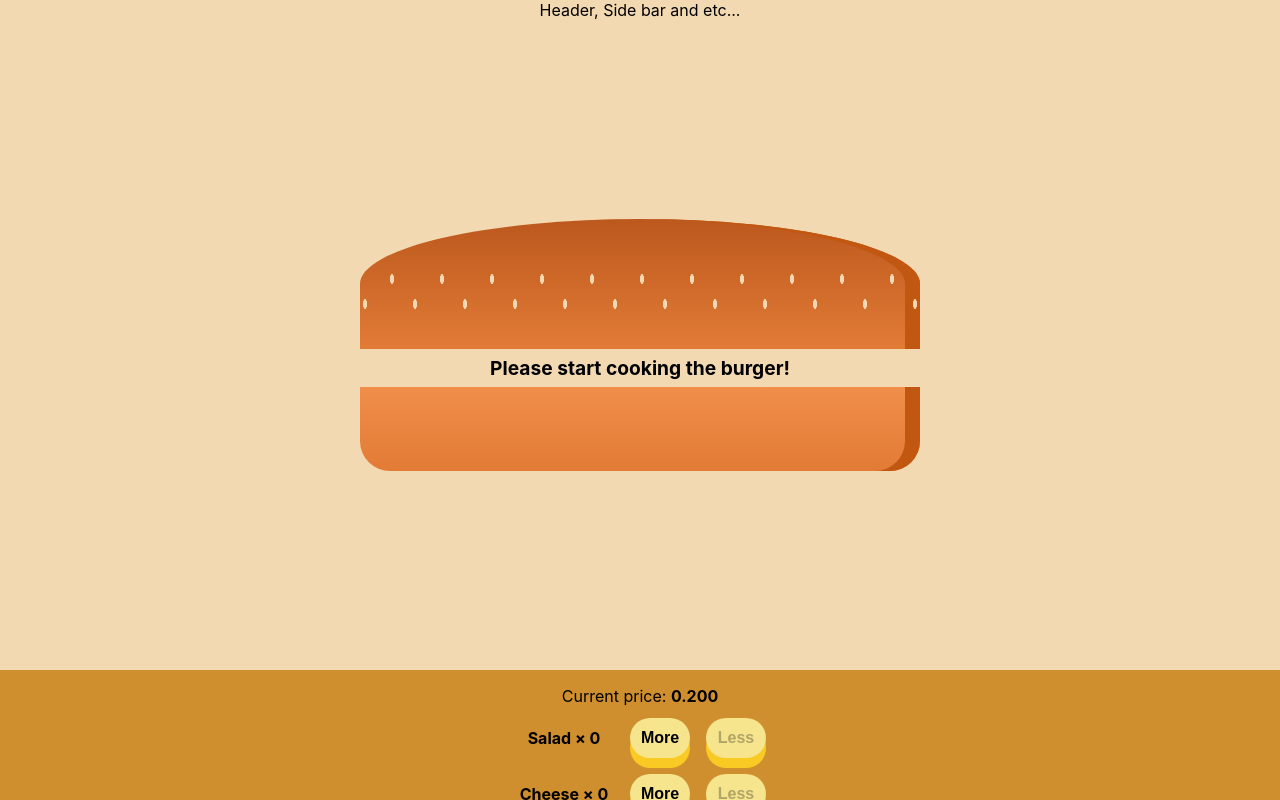
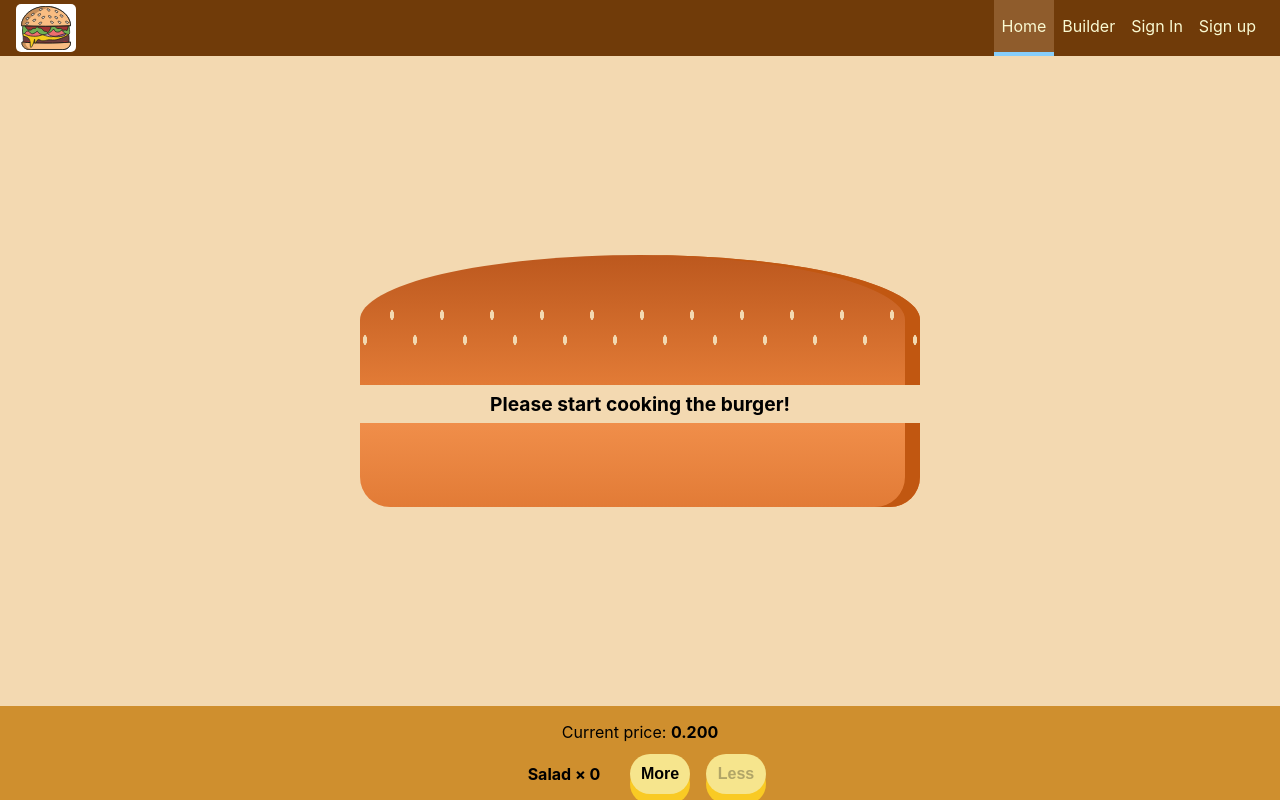
Before and after one commit to OlehKyba/burger-builder, a React (Create React App) app: page / in a window 1280 px wide. Shown: the top 800 px of the page. Built offline with nearby package versions, Linux system fonts and the light colour scheme.

Commit message:
Desktop header implementation

```diff
--- /dev/null
+++ b/src/components/Header/Logo/Logo.module.css
@@ -0,0 +1,13 @@
+.Logo {
+    height: 85%;
+    background-color: white;
+    width: 60px;
+    display: flex;
+    align-items: center;
+    justify-content: center;
+    border-radius: 5px;
+}
+
+.Logo img {
+    width: 50px;
+}
--- /dev/null
+++ b/src/components/Header/Logo/index.js
@@ -0,0 +1,14 @@
+import React from "react";
+
+import classes from "./Logo.module.css";
+import logo from "../../../assets/logo.svg";
+
+const Logo = () => {
+    return (
+        <div className={classes.Logo}>
+            <img src={logo} alt={"Burger Builder"}/>
+        </div>
+    );
+}
+
+export default Logo;
--- /dev/null
+++ b/src/components/Header/index.js
@@ -0,0 +1,20 @@
+import React from "react";
+
+import Nav from "../Navigation/Nav";
+import NavItem from "../Navigation/NavItem";
+import Logo from "./Logo";
+
+const Header = props => {
+  return (
+      <header>
+          <Nav logo={<Logo />}>
+              <NavItem link={"/"} active>Home</NavItem>
+              <NavItem link={"/"}>Builder</NavItem>
+              <NavItem link={"/"}>Sign In</NavItem>
+              <NavItem link={"/"}>Sign up</NavItem>
+          </Nav>
+      </header>
+  );
+};
+
+export default Header;
--- a/src/components/Layout.js
+++ b/src/components/Layout.js
@@ -1,12 +1,12 @@
 import React from 'react';
 import PropTypes from 'prop-types';
+
+import Header from "./Header";
 
 const Layout = props => {
     return(
         <>
-            <div>
-                Header, Side bar and etc...
-            </div>
+            <Header />
             <main>
                 {props.children}
             </main>
--- /dev/null
+++ b/src/components/Navigation/Nav/Nav.module.css
@@ -0,0 +1,14 @@
+.Nav {
+    background-color: #703b09;
+    box-sizing: border-box;
+    width: 100%;
+    height: 56px;
+    position: fixed;
+    top: 0;
+    left: 0;
+    display: flex;
+    align-items: center;
+    justify-content: space-between;
+    padding: 0 1rem;
+    z-index: 150;
+}
--- /dev/null
+++ b/src/components/Navigation/Nav/index.js
@@ -0,0 +1,28 @@
+import React from "react";
+import PropTypes from "prop-types";
+
+import classes from "./Nav.module.css";
+
+import RightNav from "../RightNav";
+import NavItem from "../NavItem";
+
+const Nav = props => {
+    return (
+        <nav className={classes.Nav}>
+            {props.logo}
+            <RightNav>
+                {props.children}
+            </RightNav>
+        </nav>
+    );
+}
+
+Nav.propTypes = {
+    logo: PropTypes.element,
+    children: PropTypes.oneOfType([
+        PropTypes.objectOf(NavItem),
+        PropTypes.arrayOf(PropTypes.objectOf(NavItem)),
+    ]),
+};
+
+export default Nav;
--- /dev/null
+++ b/src/components/Navigation/NavItem/NavItem.module.css
@@ -0,0 +1,28 @@
+.NavItem {
+    box-sizing: border-box;
+    height: 100%;
+    display: flex;
+    align-items: center;
+}
+
+.NavItem a {
+    box-sizing: border-box;
+    color: lightgoldenrodyellow;
+    text-decoration: none;
+    height: 100%;
+    border-bottom: transparent solid 4px;
+    display: flex;
+    justify-content: center;
+    align-items: center;
+    padding: 0 0.5rem;
+}
+
+.NavItem a:hover,
+.NavItem a:active,
+.NavItem a.Active{
+    background-color: #8f5c2c;
+}
+
+.NavItem a.Active {
+    border-bottom: 4px lightskyblue solid;
+}
--- /dev/null
+++ b/src/components/Navigation/NavItem/index.js
@@ -0,0 +1,27 @@
+import React from "react";
+import PropTypes from "prop-types";
+
+import classes from "./NavItem.module.css";
+
+const NavItem = props => {
+
+    return (
+        <li className={classes.NavItem}>
+            <a href={props.link} className={props.active ? classes.Active : undefined}>
+                {props.children}
+            </a>
+        </li>
+    );
+}
+
+NavItem.propTypes = {
+    active: PropTypes.bool,
+    link: PropTypes.string,
+    children: PropTypes.string,
+};
+
+NavItem.defaultProps = {
+    active: false,
+};
+
+export default NavItem;
--- /dev/null
+++ b/src/components/Navigation/RightNav/RightNav.module.css
@@ -0,0 +1,8 @@
+.RightNav {
+    margin: 0;
+    height: 100%;
+    display: flex;
+    justify-content: space-around;
+    align-items: center;
+    list-style: none;
+}
--- /dev/null
+++ b/src/components/Navigation/RightNav/index.js
@@ -0,0 +1,23 @@
+import React from "react";
+import PropTypes from "prop-types";
+
+import classes from "./RightNav.module.css";
+
+import NavItem from "../NavItem";
+
+const RightNav = props => {
+    return (
+        <ul className={classes.RightNav}>
+            {props.children}
+        </ul>
+    );
+}
+
+RightNav.propTypes = {
+    children: PropTypes.oneOfType([
+        PropTypes.objectOf(NavItem),
+        PropTypes.arrayOf(PropTypes.objectOf(NavItem)),
+    ]),
+};
+
+export default RightNav;
--- a/src/containers/Builder/index.js
+++ b/src/containers/Builder/index.js
@@ -103,7 +103,9 @@ class Builder extends Component{
 
 
     render() {
-        const menuArray = Object.keys(this.state.menu).map(key => ({...this.state.menu[key], menuName: key}));
+        const menuArray = Object.keys(this.state.menu)
+            .filter(key => this.state.menu[key].canAdd)
+            .map(key => ({...this.state.menu[key], menuName: key}));
         return (
             <>
                 <Modal
@@ -120,7 +122,7 @@ class Builder extends Component{
                 />
                 <Controller
                     price={this.state.price}
-                    menu={menuArray.filter(item => item.canAdd)}
+                    menu={menuArray}
                     add={this.addIngredient}
                     remove={this.removeIngredient}
                     onCheckout={this.openCheckoutModal}
--- a/src/index.css
+++ b/src/index.css
@@ -10,6 +10,7 @@ body {
 }
 
 main {
+  margin-top: 56px;
   display: flex;
   flex-direction: column;
   justify-content: space-between;
```
Also changed, not shown: src/assets/logo.svg (added).
